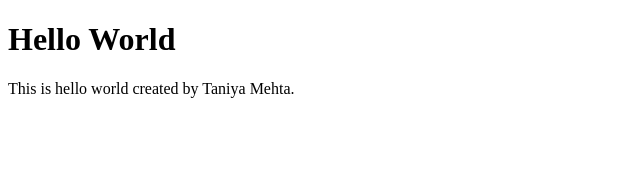
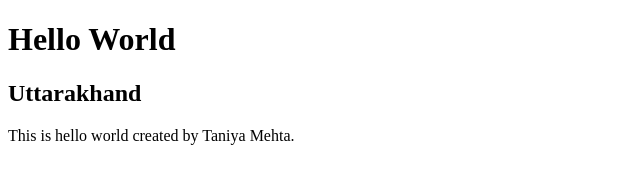
Before and after one commit to vermagithubcs/TaniyaMehta, a plain HTML site: page index.html in a window 1280 px wide. Shown: the whole page, without its empty margins (0-640 px from the left). Drawn offline with Linux system fonts and the light colour scheme.

Commit message:
Update index.html

```diff
--- a/index.html
+++ b/index.html
@@ -5,6 +5,7 @@
 </head>
 <body>
     <h1>Hello World</h1>
+    <h2>Uttarakhand</h2>
     <p>This is hello world created by Taniya Mehta.</p>
 </body>
 </html>
```
